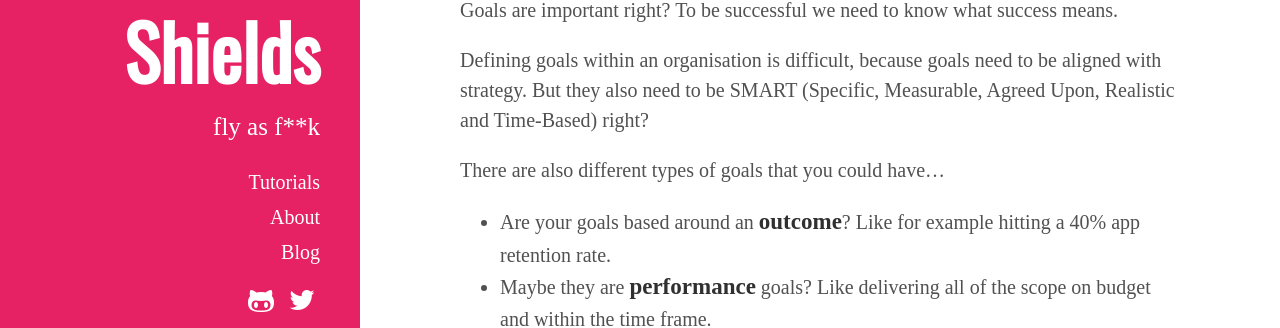
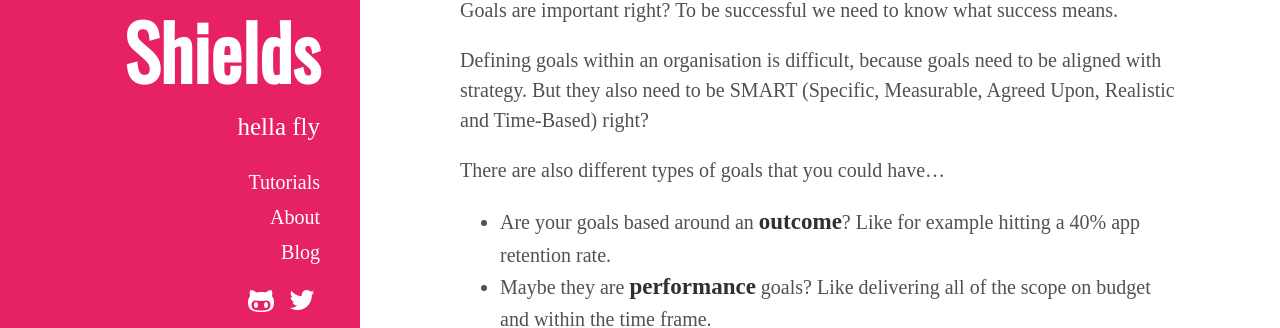
Before and after one commit to foopod/blog-2.0, a Jekyll site: the page built from index.html, in a window 1280 px wide. Shown: the part 226-554 px from the top of the page. Built offline with Jekyll 4.4.1, drawn with Linux system fonts in a browser that asks for light colours; nearby versions of some CDN libraries; some web fonts are replaced; the list of posts is cut into pages by our own code; comment, search, counter and statistics services are not loaded.

Commit message:
Update _config.yml

```diff
--- a/_config.yml
+++ b/_config.yml
@@ -7,7 +7,7 @@ permalink:        pretty
 
 # Setup
 title:            Jono
-tagline:          'fly as f**k'
+tagline:          'hella fly'
 description:      'Jono Shields is a web developer, game programmer, coffee addict...'
 url:              https://jonoshields.com
 baseurl:          ''
```
